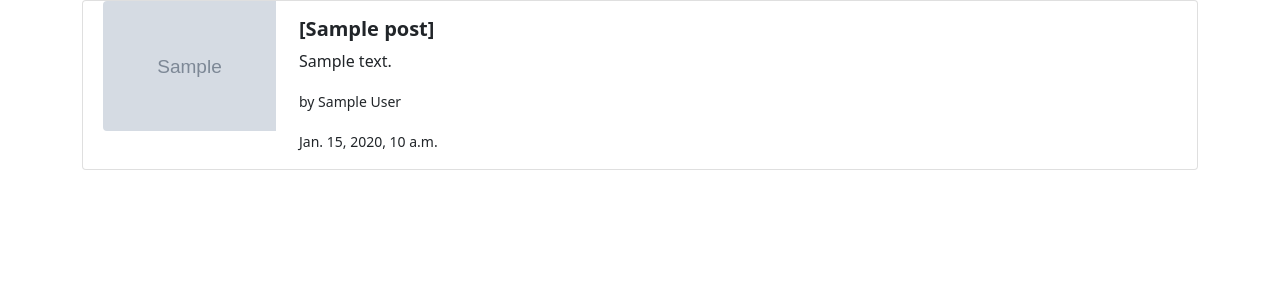
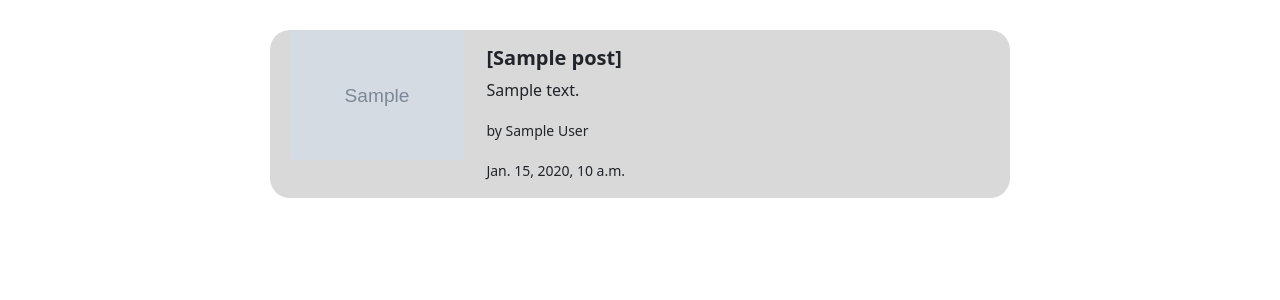
Before and after one commit to myo-05/ikmyeongram, a Django app: template igmsns/templates/sns/home.html in a window 1280 px wide. Shown: the part 56-356 px from the top of the page. Run offline with Django 4.2, Linux system fonts and the light colour scheme; the template is opened without the code that fills it: most values are stand-ins (such as "Sample title", 1, 10 or a date in 2020); grey boxes marked "Sample" are stand-in pictures.

Commit message:
fix_home.html

```diff
--- a/igmsns/templates/sns/home.html
+++ b/igmsns/templates/sns/home.html
@@ -5,14 +5,20 @@
 {% block title %}홈{% endblock %}
 
 {% block content %}
+<style>
+.card {
+    border : none;
+}
 
+</style>
 
 <div class="container">
 
 {% for post in posts %}
 <a href ="/api/sns/post/{{post.id}}" style="text-decoration : none; color: inherit;">
-    <div class="card mb-3" >
-        <div class="row g-0" >
+    <div class="card mb-3" style="display: flex; justify-content: center; align-items: center; padding: 30px;">
+        <div class="row g-0" style="background-color: #d9d9d9;
+        border-radius: 20px; width: 70%;" >
             <div class="col-md-4" style="width : 200px">
                 {% if post.post_img %}
                     <img class="img-fluid rounded-start" src="{{ post.post_img.url }}" alt="post image" style="height : 130px ; margin-left:20px">
```
